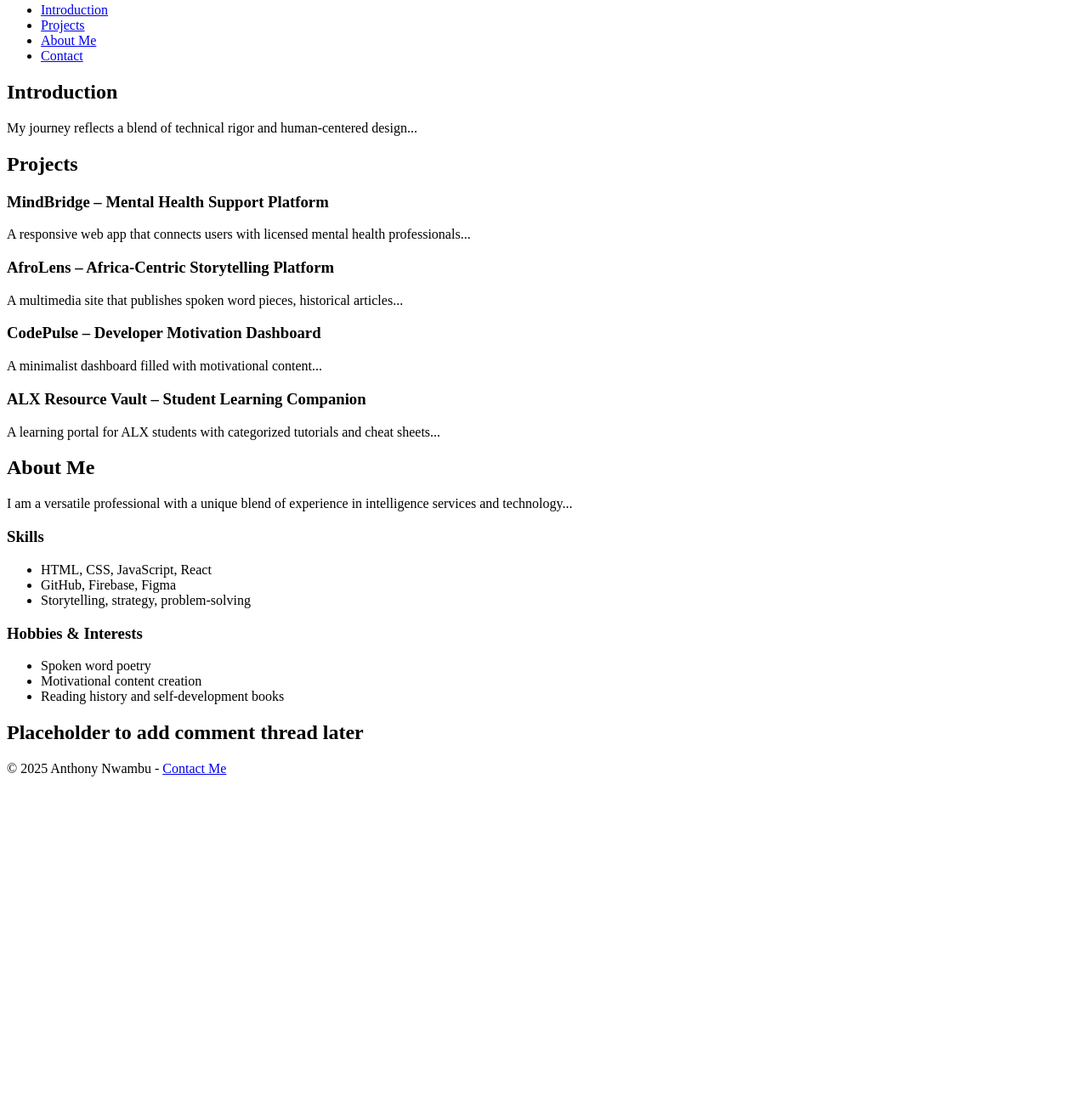
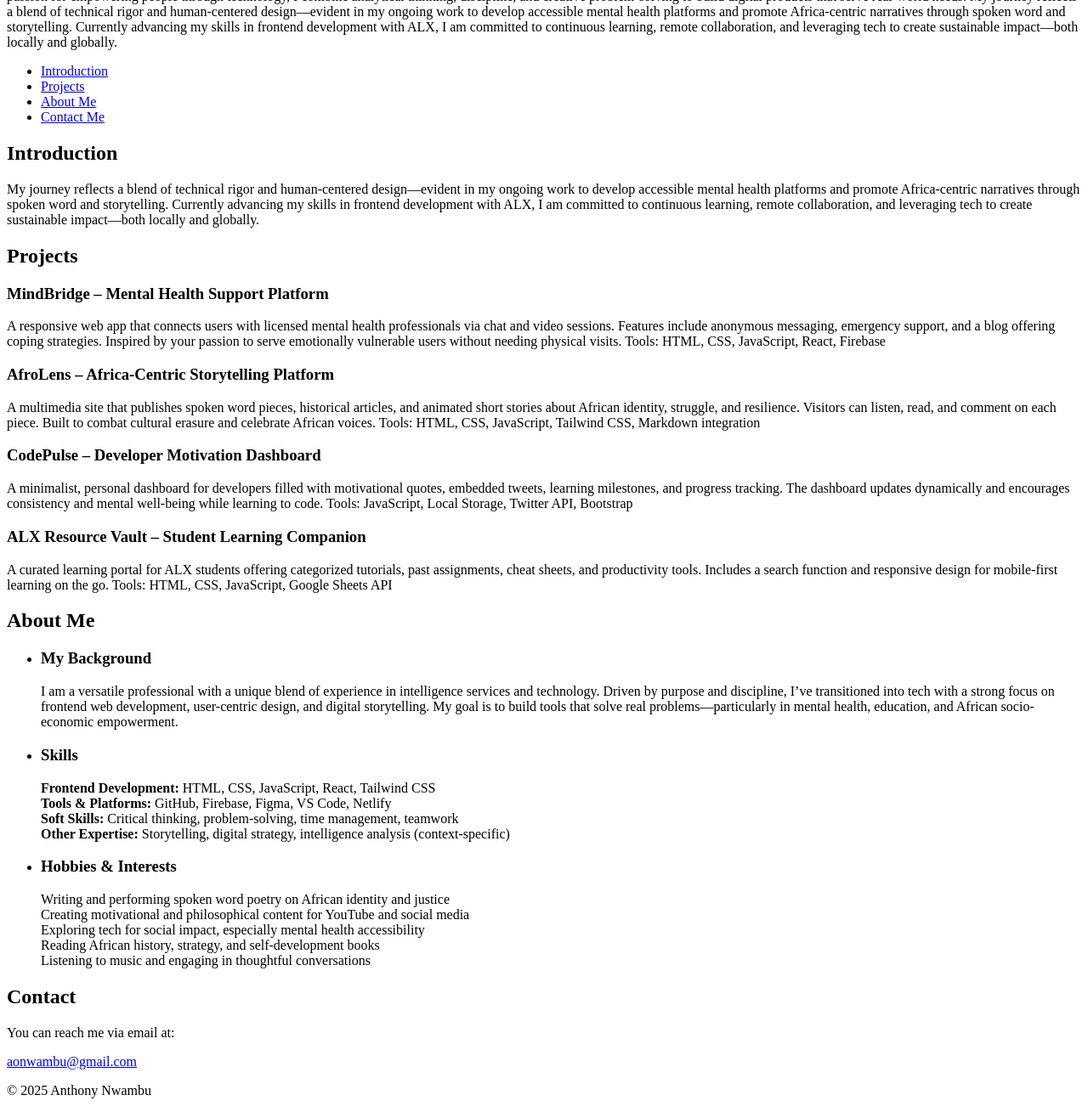
Before and after one commit to Ezenwafo1/My_First_Portfolio, a plain HTML site: page portfolio/index.html in a window 1280 px wide. Shown: the part 111-1420 px from the top of the page at 85% size. Before the commit the page ends 1041 px from the top, so only its background shows below. Drawn offline with Linux system fonts and the light colour scheme.

Commit message:
Update index.html

```diff
--- a/portfolio/index.html
+++ b/portfolio/index.html
@@ -1,72 +1,93 @@
 <!DOCTYPE html>
 <html lang="en">
 <head>
-  <meta charset="UTF-8">
+  <meta charset="utf-8">
   <title>Anthony Nwambu - My Personal Portfolio</title>
 </head>
 
 <body>
   <header>
     <h1>Anthony Nwambu</h1>
-    <p>I am a dynamic and solutions-driven professional with a strong foundation in frontend web development, cybersecurity, and digital transformation...</p>
+    <p>I am a dynamic and solutions-driven professional with a strong foundation in frontend web development, cybersecurity, and digital transformation. With a background in intelligence services and a passion for empowering people through technology, I combine analytical thinking, discipline, and creative problem-solving to build digital products that serve real-world needs.
+
+    My journey reflects a blend of technical rigor and human-centered design—evident in my ongoing work to develop accessible mental health platforms and promote Africa-centric narratives through spoken word and storytelling.
+
+    Currently advancing my skills in frontend development with ALX, I am committed to continuous learning, remote collaboration, and leveraging tech to create sustainable impact—both locally and globally.</p>
     <nav>
       <ul>
-        <li><a href="#introduction">Introduction</a></li>
-        <li><a href="#projects">Projects</a></li>
-        <li><a href="#about">About Me</a></li>
-        <li><a href="#contact">Contact</a></li>
+        <li><a href="#Introduction">Introduction</a></li>
+        <li><a href="#Projects">Projects</a></li>
+        <li><a href="#Aboutme">About Me</a></li>
+        <li><a href="#Contactme">Contact Me</a></li>
       </ul>
     </nav>
   </header>
 
-  <main>
-    <article>
-      <section id="introduction">
+  <section id="Introduction">
     <h2>Introduction</h2>
-        <p>My journey reflects a blend of technical rigor and human-centered design...</p>
+    <p>My journey reflects a blend of technical rigor and human-centered design—evident in my ongoing work to develop accessible mental health platforms and promote Africa-centric narratives through spoken word and storytelling.
+
+    Currently advancing my skills in frontend development with ALX, I am committed to continuous learning, remote collaboration, and leveraging tech to create sustainable impact—both locally and globally.</p>
   </section>
 
-      <section id="projects">
+  <section id="Projects">
     <h2>Projects</h2>
+    <article>
       <h3>MindBridge – Mental Health Support Platform</h3>
-        <p>A responsive web app that connects users with licensed mental health professionals...</p>
+      <p>A responsive web app that connects users with licensed mental health professionals via chat and video sessions. Features include anonymous messaging, emergency support, and a blog offering coping strategies. Inspired by your passion to serve emotionally vulnerable users without needing physical visits.
+      Tools: HTML, CSS, JavaScript, React, Firebase</p>
 
       <h3>AfroLens – Africa-Centric Storytelling Platform</h3>
-        <p>A multimedia site that publishes spoken word pieces, historical articles...</p>
+      <p>A multimedia site that publishes spoken word pieces, historical articles, and animated short stories about African identity, struggle, and resilience. Visitors can listen, read, and comment on each piece. Built to combat cultural erasure and celebrate African voices.
+      Tools: HTML, CSS, JavaScript, Tailwind CSS, Markdown integration</p>
 
       <h3>CodePulse – Developer Motivation Dashboard</h3>
-        <p>A minimalist dashboard filled with motivational content...</p>
+      <p>A minimalist, personal dashboard for developers filled with motivational quotes, embedded tweets, learning milestones, and progress tracking. The dashboard updates dynamically and encourages consistency and mental well-being while learning to code.
+      Tools: JavaScript, Local Storage, Twitter API, Bootstrap</p>
 
       <h3>ALX Resource Vault – Student Learning Companion</h3>
-        <p>A learning portal for ALX students with categorized tutorials and cheat sheets...</p>
+      <p>A curated learning portal for ALX students offering categorized tutorials, past assignments, cheat sheets, and productivity tools. Includes a search function and responsive design for mobile-first learning on the go.
+      Tools: HTML, CSS, JavaScript, Google Sheets API</p>
+    </article>
   </section>
 
-      <section id="about">
+  <section id="Aboutme">
     <h2>About Me</h2>
-        <p>I am a versatile professional with a unique blend of experience in intelligence services and technology...</p>
+    <ul>
+      <li>
+        <h3>My Background</h3>
+        <p>I am a versatile professional with a unique blend of experience in intelligence services and technology. Driven by purpose and discipline, I’ve transitioned into tech with a strong focus on frontend web development, user-centric design, and digital storytelling. My goal is to build tools that solve real problems—particularly in mental health, education, and African socio-economic empowerment.</p>
+      </li>
+      <li>
         <h3>Skills</h3>
-        <ul>
-          <li>HTML, CSS, JavaScript, React</li>
-          <li>GitHub, Firebase, Figma</li>
-          <li>Storytelling, strategy, problem-solving</li>
-        </ul>
-
+        <p>
+          <strong>Frontend Development:</strong> HTML, CSS, JavaScript, React, Tailwind CSS<br>
+          <strong>Tools & Platforms:</strong> GitHub, Firebase, Figma, VS Code, Netlify<br>
+          <strong>Soft Skills:</strong> Critical thinking, problem-solving, time management, teamwork<br>
+          <strong>Other Expertise:</strong> Storytelling, digital strategy, intelligence analysis (context-specific)
+        </p>
+      </li>
+      <li>
         <h3>Hobbies & Interests</h3>
-        <ul>
-          <li>Spoken word poetry</li>
-          <li>Motivational content creation</li>
-          <li>Reading history and self-development books</li>
+        <p>
+          Writing and performing spoken word poetry on African identity and justice<br>
+          Creating motivational and philosophical content for YouTube and social media<br>
+          Exploring tech for social impact, especially mental health accessibility<br>
+          Reading African history, strategy, and self-development books<br>
+          Listening to music and engaging in thoughtful conversations
+        </p>
+      </li>
     </ul>
   </section>
-    </article>
 
-    <aside>
-      <h2>Placeholder to add comment thread later</h2>
-    </aside>
-  </main>
+  <section id="Contactme">
+    <h2>Contact</h2>
+    <p>You can reach me via email at:</p>
+    <p><a href="mailto:aonwambu@gmail.com">aonwambu@gmail.com</a></p>
+  </section>
 
   <footer>
-    <p>&copy; 2025 Anthony Nwambu - <a href="mailto:aonwambu@gmail.com">Contact Me</a></p>
+    <p>&copy; 2025 Anthony Nwambu</p>
   </footer>
 </body>
 </html>
```
Lines whose indentation alone changed are shown as unchanged.
